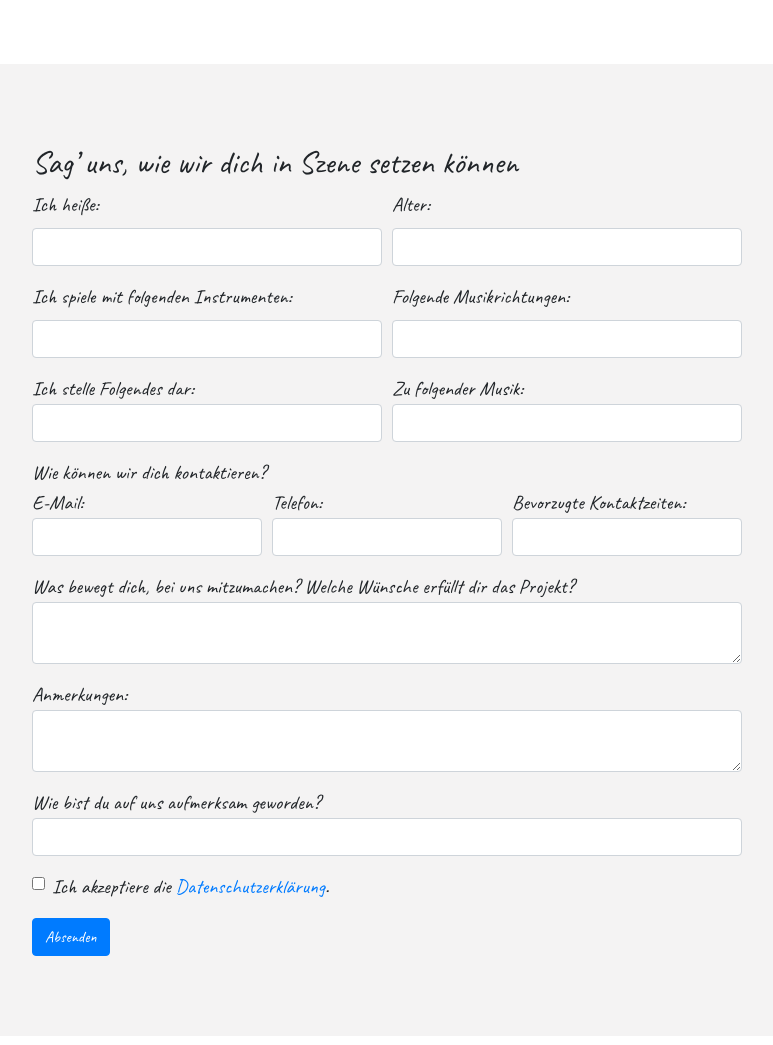
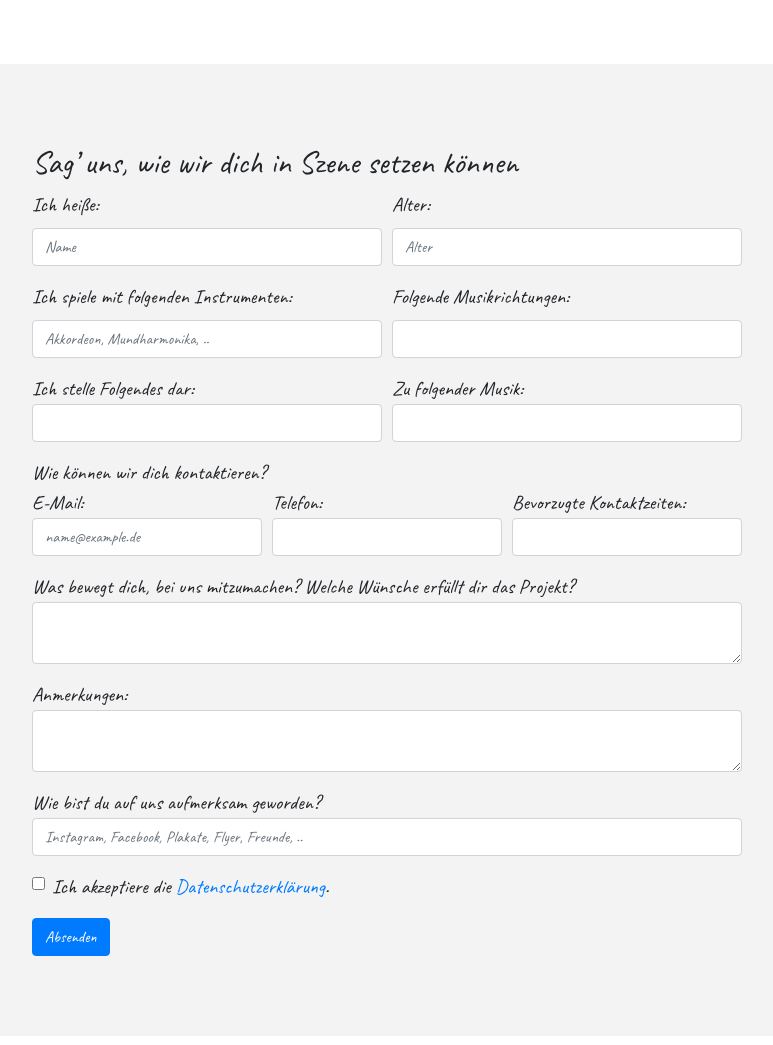
Before and after one commit to batabana/fuenfminuten, a PHP site: page / in a window 1280 px wide. Shown: the part 1196-2241 px from the top of the page, without its empty margins (253-1026 px from the left). Run offline with PHP 8.4, Linux system fonts and the light colour scheme; data that the repository does not hold is empty; a stand-in replaces the project's code that opens the database connection; some libraries are stand-ins or nearby versions.

Commit message:
add readme

```diff
--- a/index.php
+++ b/index.php
@@ -167,11 +167,11 @@ if(!empty($_POST)) {
                             <div class="form-row">
                                 <div class="col form-group">
                                     <label>Ich heiße:</label>
-                                    <input name="name" class="form-control" type="text" />
+                                    <input name="name" class="form-control" type="text" placeholder="Name" />
                                 </div>
                                 <div class="col form-group">
                                     <label>Alter:</label>
-                                    <input name="alter" class="form-control" type="text" placeholder="" />
+                                    <input name="alter" class="form-control" type="text" placeholder="Alter" />
                                     <!-- <small class="form-text text-muted">
                                 Geburtsdatum bei Minderjährigen, sonst reicht das Jahr
                             </small> -->
@@ -180,7 +180,7 @@ if(!empty($_POST)) {
                             <div class="form-row">
                                 <div class="col form-group">
                                     <label>Ich spiele mit folgenden Instrumenten:</label>
-                                    <input name="instrumente" class="form-control" type="text" />
+                                    <input name="instrumente" class="form-control" type="text" placeholder="Akkordeon, Mundharmonika, .." />
                                 </div>
                                 <div class="col form-group">
                                     <label>Folgende Musikrichtungen:</label>
@@ -201,7 +201,7 @@ if(!empty($_POST)) {
                             <div class="form-row">
                                 <div class="col form-group">
                                     <span>E-Mail:</span>
-                                    <input name="email" class="form-control" type="email" />
+                                    <input name="email" class="form-control" type="email" placeholder="name@example.de" />
                                 </div>
                                 <div class="col form-group">
                                     <span>Telefon:</span>
@@ -224,7 +224,7 @@ if(!empty($_POST)) {
                             </div>
                             <div class="form-group">
                                 <span>Wie bist du auf uns aufmerksam geworden?</span>
-                                <input name="woher" type="text" class="form-control" />
+                                <input name="woher" type="text" class="form-control" placeholder="Instagram, Facebook, Plakate, Flyer, Freunde, .." />
                             </div>
                             <div class="form-check form-group">
                                 <input
```
Also changed, not shown: README.md (added).
